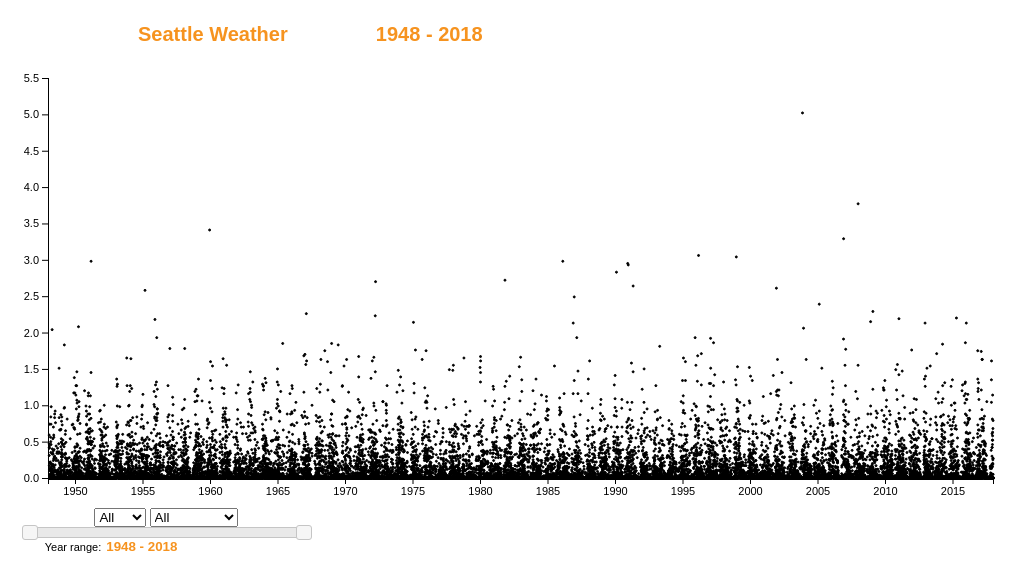
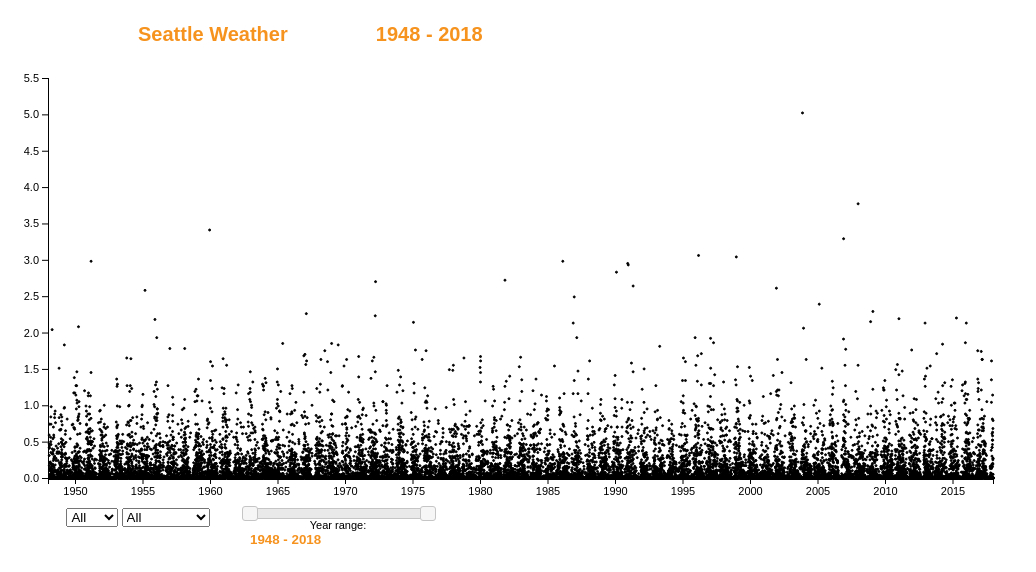
Before and after one commit to jlibman/info474-a3, a plain HTML site: page index.html in a window 1280 px wide. Shown: the whole page, without its empty margins (0-1036 px from the left). Drawn offline with nearby package versions, Linux system fonts and the light colour scheme.

Commit message:
slider css :

```diff
--- a/index.html
+++ b/index.html
@@ -17,11 +17,7 @@
             <script src="vis.js"></script>
         </div>
         <div id="controls">
-            <!--label for the type dropdown-->
-            <!-- <label for="type">Type:</label> -->
-            <!-- <input type="text" id="mytype" readonly style="border:0; color:#f6931f; font-weight:bold;"> -->
             <br>
-            <!--create the dropdown here-->
             <div id="filters">
                 <select id="selectYear">
                     <option value="all">All</option>
@@ -29,13 +25,13 @@
                 <select id="selectMonth">
                     <option value="all">All</option>
                 </select>
+                <div id="sliderid">
+                        <div id="yearSlider" class="slider-range"></div>
+                        <label for="yearInput">Year range:</label>
+                        <input type="text" id="yearInput" readonly style="border:0; color:#f6931f; font-weight:bold;" />
+                    </div>
             </div>
 
-            <!--create the sliders here (with labels to show the selected range)-->
-            <!-- <p>Volume</p> -->
-            <div id="yearSlider" class="slider-range"></div>
-            <label for="yearInput">Year range:</label>
-            <input type="text" id="yearInput" readonly style="border:0; color:#f6931f; font-weight:bold;" />
         </div>
     </div>
 </body>
--- a/style.css
+++ b/style.css
@@ -26,7 +26,7 @@
 }
 
 #controls {
-    width: 276px;
+    width: 400px;
     border: none;
     margin: 20px;
     /* height:600px; */
@@ -55,3 +55,8 @@ body {
 #layout > div.titleDiv > label {
     font-size: 20px;
 }
+
+#sliderid {
+    float: right;
+    width: 45%;
+}
--- a/vis.js
+++ b/vis.js
@@ -122,7 +122,7 @@ $(function() {
         .append("text")
             .attr("x", w)
             .attr("y", -6)
-        .style("text-anchor", "end")
+            .style("text-anchor", "middle")
             .text("Date");
 
     chart.append("g")
@@ -132,7 +132,7 @@ $(function() {
             .attr("transform", "rotate(-90)")
             .attr("y", 6)
             .attr("dy", ".71em")
-        .style("text-anchor", "end")
+            .style("text-anchor", "middle")
             .text("Precipitation");
 
     function drawVis(mdataset) { //draw the circles initially and on each interaction with a control
@@ -265,7 +265,6 @@ $(function() {
 // TODO months over whole range
 // TODO select months after year -->if current !=dataset it means there is a range of years
 // TODO change xaxis labels to months when small enough
-// TODO dynamic title (february from 2000-2008)
 // TODO Single year axis transition
 // TODO x and  y axis labels
 // TODO tooltips
```
Also changed, not shown: 1 other file. Lines whose indentation alone changed are shown as unchanged.
